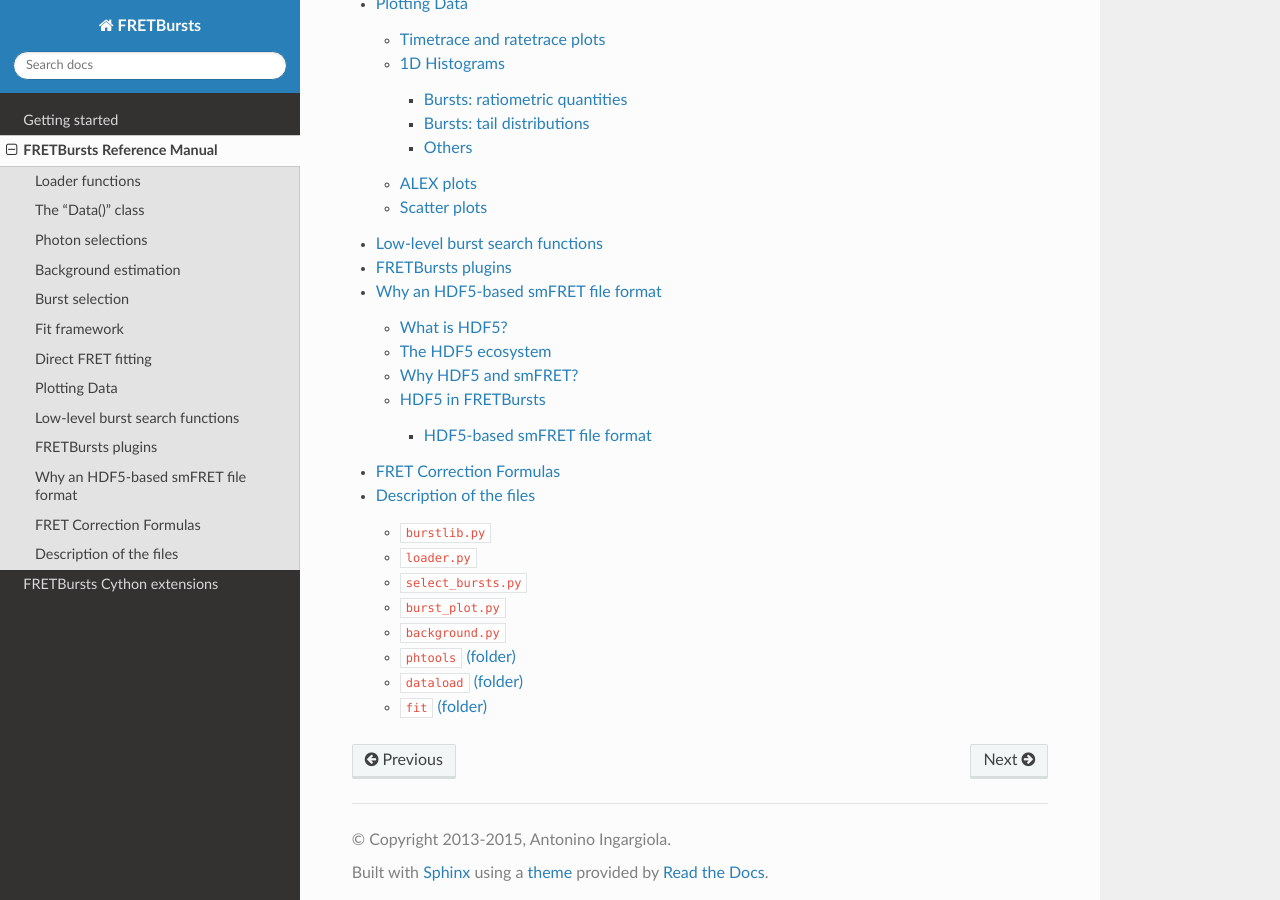
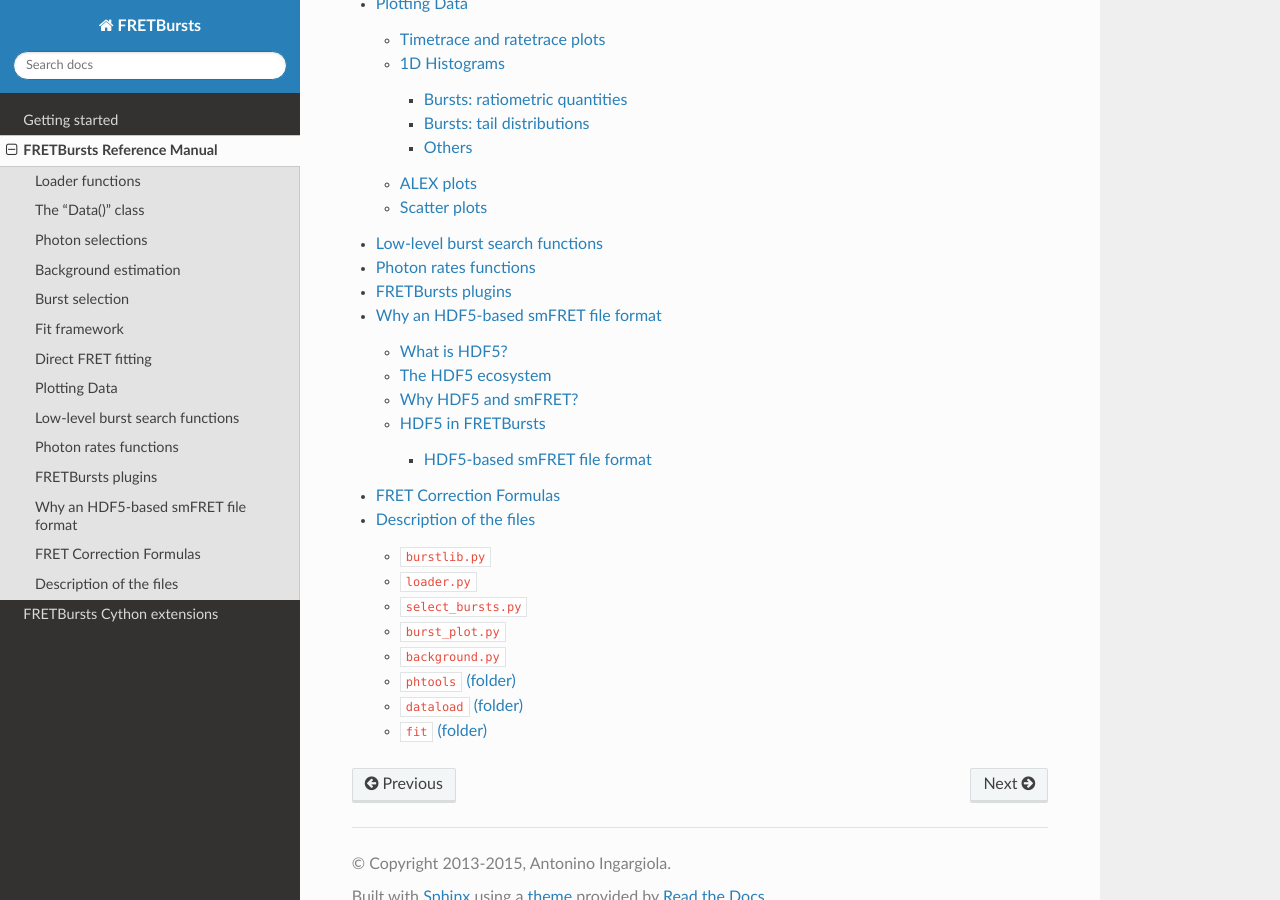
Before and after one commit to tritemio/FRETBursts, a Sphinx documentation site: the page built from docs/source/reference_manual.rst, in a window 1280 px wide and 900 px high, scrolled down 1399 px. Built offline with Sphinx 7.4.7 and the Read the Docs theme 2.0.0, drawn with Linux system fonts in a browser that asks for light colours; the version number could not be read and is left out.

Commit message:
Docs: add phrates to the sphinx docs

```diff
--- /dev/null
+++ b/docs/source/phrates.rst
@@ -0,0 +1,5 @@
+Photon rates functions
+======================
+
+.. automodule:: fretbursts.phtools.phrates
+    :members:
--- a/docs/source/reference_manual.rst
+++ b/docs/source/reference_manual.rst
@@ -15,6 +15,7 @@
     fret_fit
     plots
     burstsearch
+    phrates
     plugins
     HDF5_format
     fretmath
```
